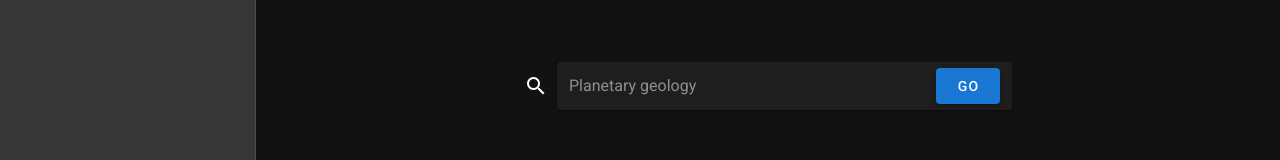
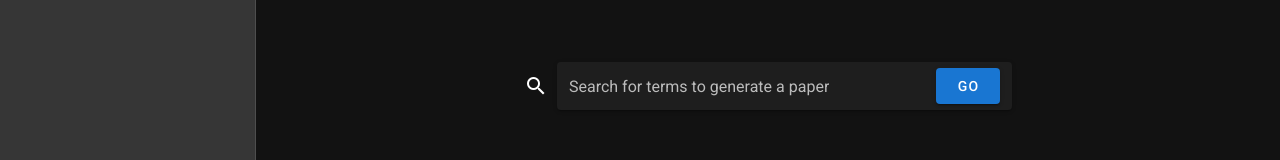
Before and after one commit to HATCH2023/ScienceWriting, a Nuxt app in the folder ui/: page /generate/search-terms in a window 1280 px wide. Shown: the part 289-449 px from the top of the page. Built offline with nearby package versions, Linux system fonts and the light colour scheme.

Commit message:
got article search working

```diff
--- a/ui/pages/generate/pick-results.vue
+++ b/ui/pages/generate/pick-results.vue
@@ -2,9 +2,9 @@
   <v-row>
     <v-spacer />
     <v-col cols="12" md="8">
-      <div class="text-h3 pa-4 text-center">Articles on {{ searchTerms }}</div>
+      <div class="text-h4 pa-4 text-center">Scientific Articles on {{ searchTerms }}</div>
       <v-card
-        @click.stop="selectedResult(article)"
+        @click="selectResult(article)"
         :class="{ selected: selectedResult === article }"
         class="my-4"
         v-for="article in articles"
@@ -12,6 +12,9 @@
       >
         <v-card-title>{{ article.resultTitle }}</v-card-title>
         <v-card-text>{{ article.resultSnippet }}</v-card-text>
+        <v-card-actions>
+          <v-spacer /><v-btn target="_blank" :href="article.resultLink" text><v-icon left>mdi-eye</v-icon>Preview</v-btn>
+        </v-card-actions>
       </v-card>
     </v-col>
     <v-spacer />
@@ -53,6 +56,6 @@ export default {
 
 <style scoped>
 .selected {
-  border: 3px solid skyblue;
+  background: #0e586f;
 }
 </style>
--- a/ui/pages/generate/search-terms.vue
+++ b/ui/pages/generate/search-terms.vue
@@ -8,7 +8,7 @@
         v-model="searchTerms"
         solo
         prepend-icon="mdi-magnify"
-        :placeholder="exampleTerm"
+        label="Search for terms to generate a paper"
       >
         <template v-slot:append>
           <v-btn color="primary" @click="search">
@@ -22,19 +22,6 @@
 </template>
 
 <script>
-const randomScienceTerms = [
-  'Ecosystem services',
-  'Genetically modified organisms',
-  'Carbon footprint',
-  'Machine learning',
-  'Solar power',
-  'Brain plasticity',
-  'Nanomedicine',
-  'Genetic engineering',
-  'Quantum computing',
-  'Planetary geology'
-]
-
 export default {
   name: "SearchTerms",
   head() {
@@ -55,9 +42,7 @@ export default {
     searchTerms: ""
   }),
   computed: {
-    exampleTerm() {
-      return randomScienceTerms[Math.floor(Math.random() * randomScienceTerms.length)]
-    }
+
   },
   methods: {
     search() {
```
